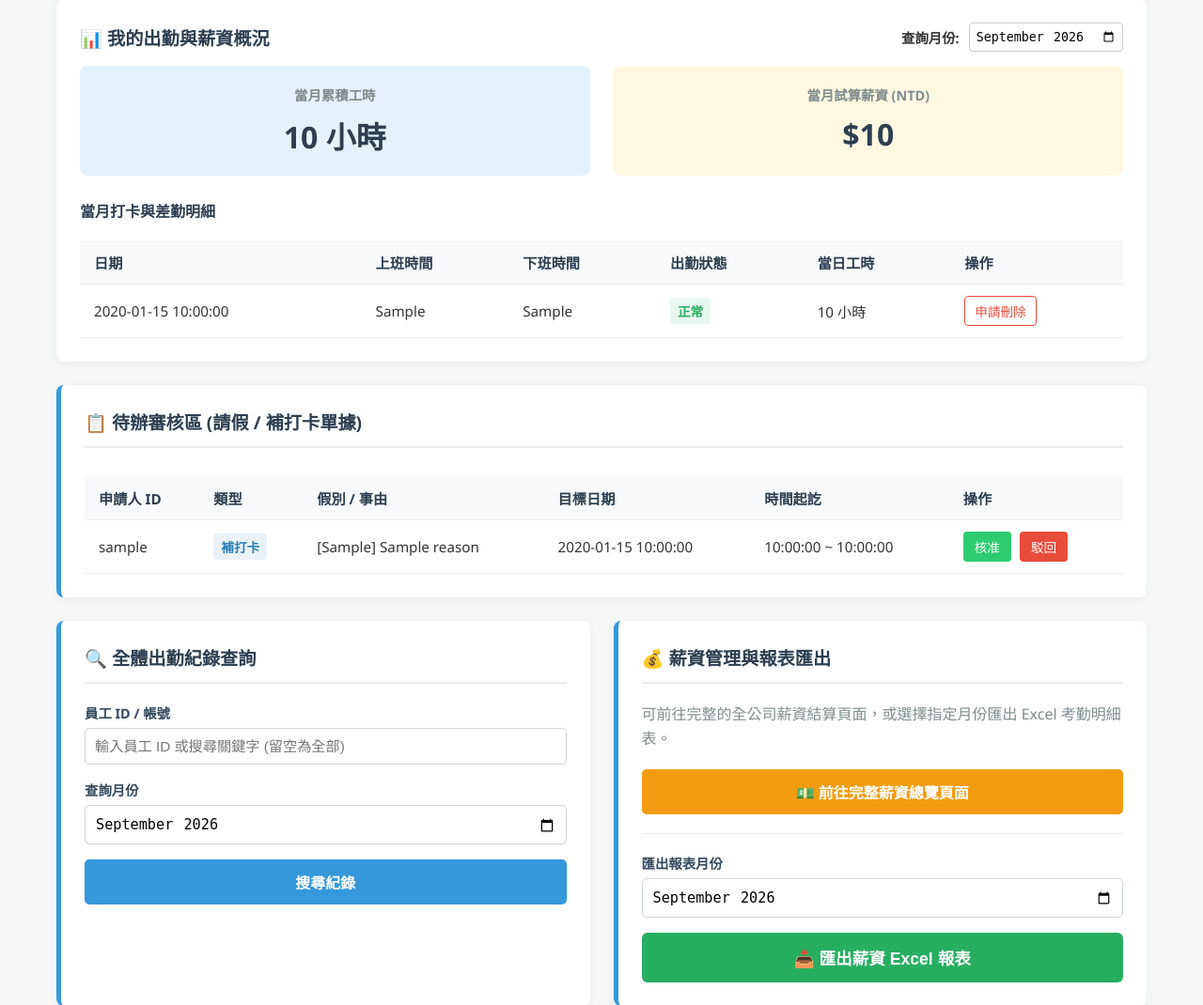
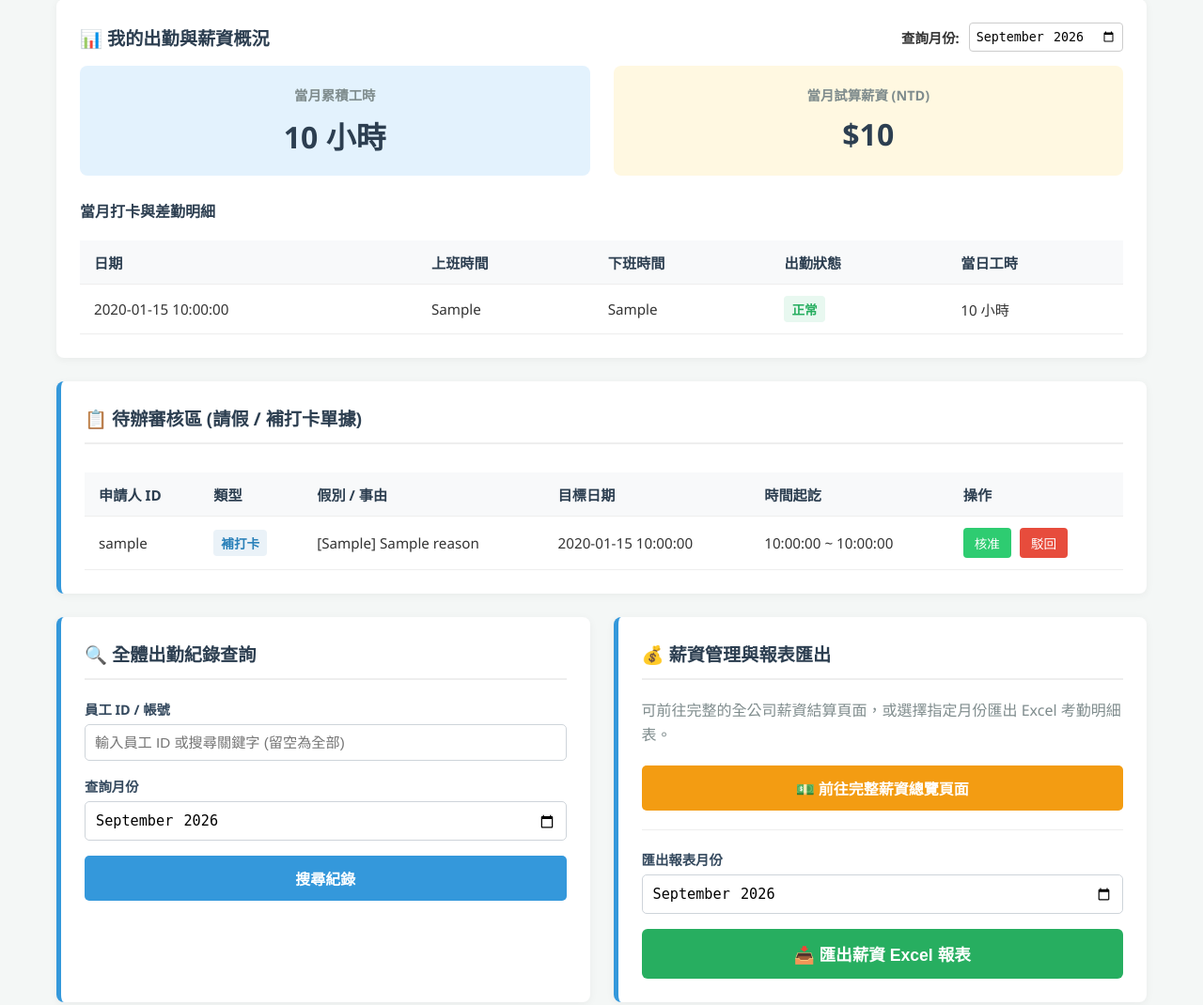
Before and after one commit to try91396-beep/TEST_DADING, a Flask app: page /webclock/ in a window 1280 px wide. Shown: the part 724-1794 px from the top of the page at 94% size. Run offline with Flask 3, Linux system fonts and the light colour scheme; the visitor is signed in with stand-in values (Sample User, id 1); a database or web service that is not in the repository returns one stand-in record (values such as "Sample title"); some libraries are stand-ins or nearby versions.

Commit message:
Remove delete record functionality from webclock.html
重回b509573版本
Removed delete record button and related functionality from the web clock template. Adjusted table column spans and cleaned up unused CSS styles.

```diff
--- a/templates/webclock.html
+++ b/templates/webclock.html
@@ -82,22 +82,6 @@
         .btn-approve:hover { background-color: #27ae60; }
         .btn-reject { background-color: #e74c3c; }
         .btn-reject:hover { background-color: #c0392b; }
-
-        /* 外框警告按鈕 (申請刪除) */
-        .btn-outline-danger {
-            background-color: transparent;
-            color: #e74c3c;
-            border: 1px solid #e74c3c;
-            padding: 5px 10px;
-            border-radius: 4px;
-            cursor: pointer;
-            font-size: 0.85rem;
-            transition: all 0.2s ease;
-        }
-        .btn-outline-danger:hover {
-            background-color: #e74c3c;
-            color: white;
-        }
 
         /* 統計卡片 */
         .stat-card { padding: 20px; border-radius: 8px; text-align: center; }
@@ -233,11 +217,10 @@
                             <th>下班時間</th>
                             <th>出勤狀態</th>
                             <th>當日工時</th>
-                            <th>操作</th>
                         </tr>
                     </thead>
                     <tbody id="myRecordsTable">
-                        <tr><td colspan="6" style="text-align: center; color: #7f8c8d;">載入資料中...</td></tr>
+                        <tr><td colspan="5" style="text-align: center; color: #7f8c8d;">載入資料中...</td></tr>
                     </tbody>
                 </table>
             </div>
@@ -267,8 +250,6 @@
                                     <td>
                                         {% if req.request_type == 'leave' %}
                                             <span class="badge badge-warning">請假</span>
-                                        {% elif req.request_type == 'delete_record' %}
-                                            <span class="badge badge-reject" style="background-color: #fadbd8; color: #78281f;">刪除紀錄</span>
                                         {% else %}
                                             <span class="badge badge-info">補打卡</span>
                                         {% endif %}
@@ -277,7 +258,7 @@
                                         {% if req.leave_type %}[{{ req.leave_type }}] {% endif %}
                                         {{ req.reason or '無說明' }}
                                     </td>
-                                    <td>{{ req.target_date or '--' }}</td>
+                                    <td>{{ req.target_date }}</td>
                                     <td>{{ req.start_time or '--' }} ~ {{ req.end_time or '--' }}</td>
                                     <td>
                                         <button class="btn-action btn-approve" onclick="approveReq({{ req.id }}, true)">核准</button>
@@ -416,32 +397,6 @@
             .catch(err => console.error('提交申請失敗:', err));
         }
 
-        // --- 4.5. 申請刪除打卡紀錄 ---
-        function requestDeleteRecord(recordId) {
-            const reason = prompt("請輸入申請刪除此筆打卡紀錄的原因：");
-            if (!reason) return;
-
-            fetch('/webclock/requests', {
-                method: 'POST',
-                headers: { 'Content-Type': 'application/json' },
-                body: JSON.stringify({
-                    request_type: 'delete_record',
-                    original_record_id: recordId,
-                    reason: reason
-                })
-            })
-            .then(res => res.json())
-            .then(data => {
-                if (data.success) {
-                    alert("已送出刪除申請，請等待管理員審核！");
-                    location.reload();
-                } else {
-                    alert("申請失敗：" + (data.error || "未知錯誤"));
-                }
-            })
-            .catch(err => console.error('申請刪除失敗:', err));
-        }
-
         // --- 5. 取得個人當月打卡與薪資概況 ---
         function fetchMyRecords() {
             const month = document.getElementById('myMonth').value;
@@ -459,7 +414,7 @@
                 tbody.innerHTML = '';
 
                 if(!data.records || data.records.length === 0) {
-                    tbody.innerHTML = '<tr><td colspan="6" style="text-align:center; color:#7f8c8d;">該月份尚無打卡紀錄</td></tr>';
+                    tbody.innerHTML = '<tr><td colspan="5" style="text-align:center; color:#7f8c8d;">該月份尚無打卡紀錄</td></tr>';
                     return;
                 }
 
@@ -478,18 +433,13 @@
                             <td>${r.clock_out || '--'}</td>
                             <td>${statusBadge}</td>
                             <td>${r.work_hours} 小時</td>
-                            <td>
-                                <button class="btn-outline-danger" onclick="requestDeleteRecord(${r.id})">
-                                    申請刪除
-                                </button>
-                            </td>
                         </tr>
                     `;
                 });
             })
             .catch(err => {
                 console.error(err);
-                document.getElementById('myRecordsTable').innerHTML = '<tr><td colspan="6" style="text-align:center; color:red;">讀取個人紀錄失敗</td></tr>';
+                document.getElementById('myRecordsTable').innerHTML = '<tr><td colspan="5" style="text-align:center; color:red;">讀取個人紀錄失敗</td></tr>';
             });
         }
 
@@ -538,26 +488,18 @@
             const monthInput = document.getElementById('searchMonth');
             const resultDiv = document.getElementById('adminRecordsResult');
 
-            const userId = userIdInput ? userIdInput.value.trim() : '';
-            const month = monthInput ? monthInput.value : '';
+            if (!userIdInput || !monthInput) return;
 
-            if (!month) {
-                alert('請選擇查詢月份');
-                return;
-            }
+            const userId = userIdInput.value;
+            const month = monthInput.value;
 
-            resultDiv.innerHTML = '<p style="color: #7f8c8d; text-align: center;">載入中...</p>';
+            resultDiv.innerHTML = '<p style="color: #7f8c8d;">查詢中...</p>';
 
-            fetch(`/webclock/admin/records?user_id=${encodeURIComponent(userId)}&month=${encodeURIComponent(month)}`)
+            fetch(`/webclock/admin/records?month=${month}&user_id=${encodeURIComponent(userId)}`)
                 .then(res => res.json())
                 .then(data => {
-                if (!data.success) {
-                    resultDiv.innerHTML = `<p style="color: #e74c3c; text-align: center;">查詢失敗：${data.error || '未知錯誤'}</p>`;
-                    return;
-                }
-
-                if (!data.records || data.records.length === 0) {
-                    resultDiv.innerHTML = '<p style="color: #7f8c8d; text-align: center;">查無相關出勤紀錄。</p>';
+                    if (!data.success || !data.records || data.records.length === 0) {
+                        resultDiv.innerHTML = '<p style="color: #e74c3c; padding: 10px;">查無符合條件的出勤紀錄</p>';
                         return;
                     }
 
@@ -565,43 +507,34 @@
                         <table>
                             <thead>
                                 <tr>
-                                <th>員工 ID</th>
+                                    <th>員工名稱</th>
                                     <th>日期</th>
-                                <th>上班時間</th>
-                                <th>下班時間</th>
-                                <th>當日工時</th>
+                                    <th>上班</th>
+                                    <th>下班</th>
                                     <th>狀態</th>
+                                    <th>工時</th>
                                 </tr>
                             </thead>
-                        <tbody>
-                `;
+                            <tbody>`;
 
                     data.records.forEach(r => {
-                    let statusBadge = '<span class="badge badge-success">正常</span>';
-                    if (r.status === 'missed_fixed') {
-                        statusBadge = '<span class="badge badge-info">補打卡</span>';
-                    } else if (r.status && r.status.startsWith('leave')) {
-                        statusBadge = '<span class="badge badge-warning">請假</span>';
-                    }
-
                         html += `
                             <tr>
-                            <td>${r.user_id}</td>
+                                <td><strong>${r.username}</strong></td>
                                 <td>${r.work_date}</td>
                                 <td>${r.clock_in || '--'}</td>
                                 <td>${r.clock_out || '--'}</td>
+                                <td><span class="badge badge-success">${r.status || '正常'}</span></td>
                                 <td>${r.work_hours} 小時</td>
-                            <td>${statusBadge}</td>
-                        </tr>
-                    `;
+                            </tr>`;
                     });
 
                     html += '</tbody></table>';
                     resultDiv.innerHTML = html;
                 })
                 .catch(err => {
-                console.error('查詢紀錄失敗:', err);
-                resultDiv.innerHTML = '<p style="color: #e74c3c; text-align: center;">伺服器連線失敗，請檢查網路狀態</p>';
+                    console.error(err);
+                    resultDiv.innerHTML = '<p style="color: #e74c3c;">查詢失敗或 API 回傳異常</p>';
                 });
         }
         {% endif %}
```
Lines whose indentation alone changed are shown as unchanged.
